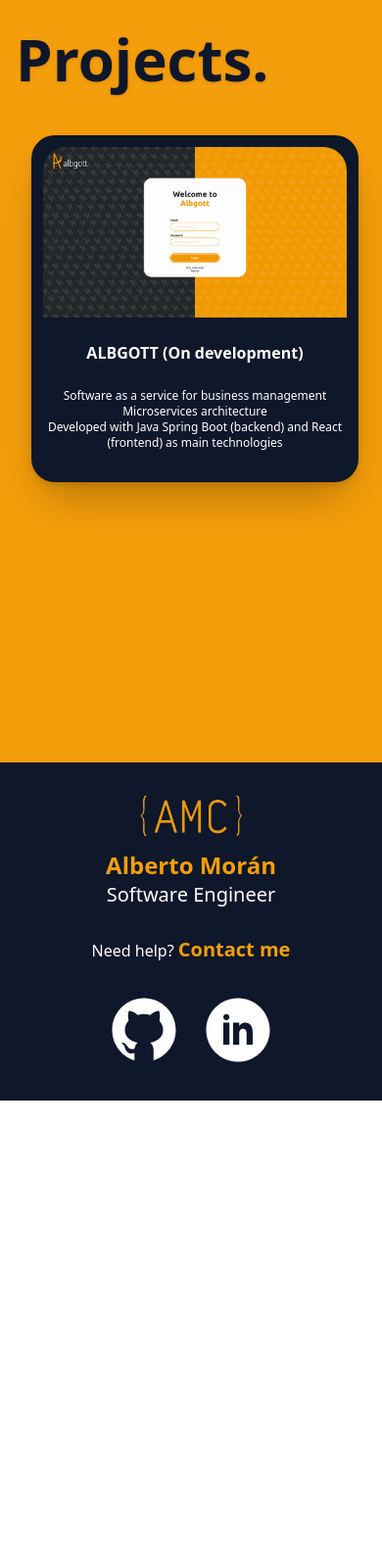
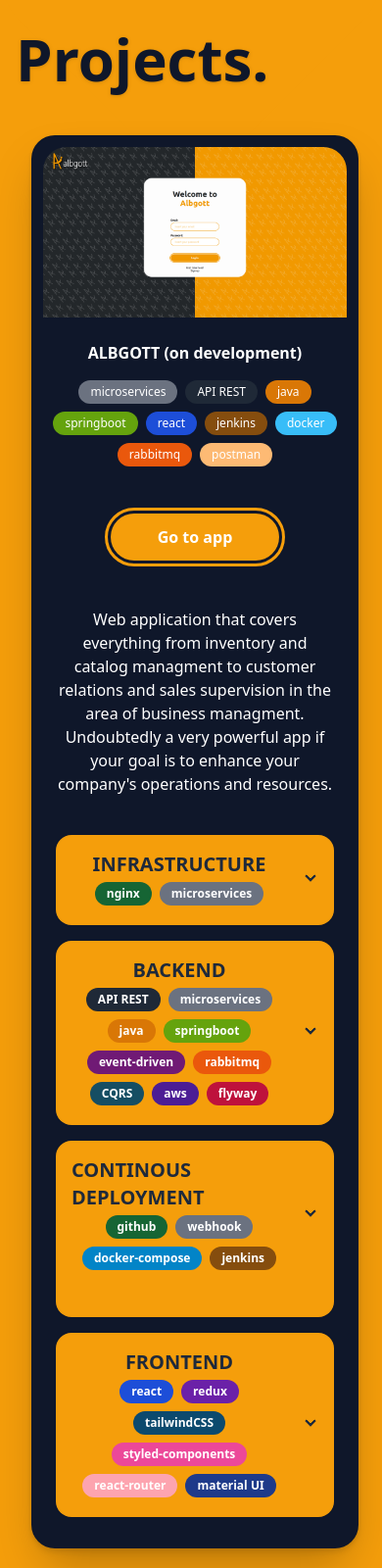
Before and after one commit to AlbertoMoranCuenca/AlbertoMoranCuenca.github.io, an Astro site: page / in a window 390 px wide. Shown: the part 2360-3960 px from the top of the page at 98% size. Before the commit the page ends 3483 px from the top, so only its background shows below. Built offline with nearby package versions, Linux system fonts and the light colour scheme; Astro itself is replaced by a stand-in of ours.

Commit message:
update albgott info

```diff
--- a/package.json
+++ b/package.json
@@ -15,5 +15,8 @@
     "astro": "^1.9.0",
     "tailwind-scrollbar": "^2.1.0",
     "tailwindcss": "^3.2.4"
+  },
+  "devDependencies": {
+    "daisyui": "^3.5.1"
   }
 }
--- a/src/components/Albgott.astro
+++ /dev/null
@@ -1,13 +0,0 @@
----
-
----
-<a class="group cursor-pointer" href="https://info.albgott.com/" target="_blank">
-  <div class="group-hover:blur-sm transform transition-all duration-1000 text-white flex place-content-center place-items-center overflow-hidden bg-slate-900 drop-shadow-md shadow-2xl rounded-3xl p-3 relative flex-col pb-8 text-center">
-    <img class="rounded-t-3xl" src="/images/albgott.png"/>
-    <h2 class=" my-6 lg:text-4xl font-bold">ALBGOTT (On development)</h2>
-    <p class="text-xs lg:text-xl">Software as a service for business management</p>
-    <p class="text-xs">Microservices architecture</p>
-    <p class="text-xs">Developed with Java Spring Boot (backend) and React (frontend) as main technologies</p>
-  </div>
-  <h2 class="hidden md:group-hover:block top-1/2 left-[40%]  blur-none text-slate-900 font-bold  text-6xl absolute">DISCOVER IT</h2>
-</a>
--- /dev/null
+++ b/src/components/Albgott/Accordion.astro
@@ -0,0 +1,12 @@
+---
+import Infrastructure from "./Infrastructure.astro";
+import Backend from "./Backend.astro";
+import Frontend from "./Frontend.astro";
+import ContinousDeployment from "./ContinousDeployment.astro";
+
+---
+
+<Infrastructure />
+<Backend />
+<ContinousDeployment />
+<Frontend />
--- /dev/null
+++ b/src/components/Albgott/Albgott.astro
@@ -0,0 +1,33 @@
+---
+import Tag from "./Tag.astro";
+import Accordion from "./Accordion.astro";
+
+---
+
+<div class=" text-white flex place-content-center place-items-center overflow-hidden bg-slate-900 drop-shadow-md shadow-2xl rounded-3xl p-3 relative flex-col pb-8 text-center">
+  <img class="rounded-t-3xl" src="/images/albgott.png"/>
+  <h2 class=" mt-6 mb-4 lg:text-4xl font-bold">ALBGOTT (on development)</h2>
+  <div class="flex gap-x-2 flex-wrap gap-y-2 justify-center ">
+    <Tag color="bg-gray-500">microservices</Tag>
+    <Tag color="bg-gray-800">API REST</Tag>
+    <Tag color="bg-amber-600">java</Tag>
+    <Tag color="bg-lime-600">springboot</Tag>
+    <Tag color="bg-blue-700">react</Tag>
+    <Tag color="bg-yellow-800">jenkins</Tag>
+    <Tag color="bg-sky-400">docker</Tag>
+    <Tag color="bg-orange-600">rabbitmq</Tag>
+    <Tag color="bg-orange-300">postman</Tag>
+  </div>
+  <a class="m-12 bg-amber-500 rounded-[30px] text-white font-bold px-12 py-3 outline outline-amber-500 outline-[3px] outline-offset-[3px]
+    hover:outline-offset-[4px]"
+    href="https://info.albgott.com" target="_blank">
+    Go to app
+  </a>
+  <p class="w-11/12 md:w-3/4 lg:w-2/3 mb-10">
+    Web application that covers everything from inventory and catalog managment to customer relations and sales supervision in the area of business managment.  <br />
+    Undoubtedly a very powerful app if your goal is to enhance your company's operations and resources.
+  </p>
+  <div class="w-11/12 md:w-3/4 lg:w-2/3 flex flex-col gap-y-4">
+    <Accordion />
+  </div>
+</div>
--- /dev/null
+++ b/src/components/Albgott/Backend.astro
@@ -0,0 +1,25 @@
+---
+import Tag from "./Tag.astro";
+
+---
+
+<div class="collapse collapse-arrow bg-amber-500">
+  <input type="radio" name="my-accordion" />
+  <div class="collapse-title text-xl font-black text-left flex flex-col items-center text-slate-800 gap-1">
+    BACKEND
+    <div class="flex gap-x-2 flex-wrap gap-y-2  justify-center">
+      <Tag color="bg-gray-800">API REST</Tag>
+      <Tag color="bg-gray-500">microservices</Tag>
+      <Tag color="bg-amber-600">java</Tag>
+      <Tag color="bg-lime-600">springboot</Tag>
+      <Tag color="bg-fuchsia-900">event-driven</Tag>
+      <Tag color="bg-orange-600">rabbitmq</Tag>
+      <Tag color="bg-cyan-900">CQRS</Tag>
+      <Tag color="bg-violet-900">aws</Tag>
+      <Tag color="bg-rose-700">flyway</Tag>
+    </div>
+  </div>
+  <div class="collapse-content  flex flex-col gap-3 mt-1 text-slate-800 md:px-14">
+    <p>DESARROLLAR</p>
+  </div>
+</div>
--- /dev/null
+++ b/src/components/Albgott/ContinousDeployment.astro
@@ -0,0 +1,28 @@
+---
+import Tag from "./Tag.astro";
+
+---
+
+<div class="collapse collapse-arrow bg-amber-500">
+  <input type="radio" name="my-accordion"/>
+  <div class="collapse-title text-xl font-black text-left flex flex-col items-center text-slate-800 gap-1">
+    CONTINOUS DEPLOYMENT
+    <div class="flex gap-x-2 flex-wrap gap-y-2  justify-center">
+      <Tag color="bg-green-800">github</Tag>
+      <Tag color="bg-gray-500">webhook</Tag>
+      <Tag color="bg-sky-600">docker-compose</Tag>
+      <Tag color="bg-yellow-800">jenkins</Tag>
+    </div>
+  </div>
+  <div class="collapse-content flex flex-col gap-3 text-slate-800 text-left font-semibold text-base md:text-xl p-4 md:px-14">
+    <img class="rounded-xl" src="/images/continous-deployment-schema.jpg"/>
+    <ol class="flex flex-col gap-4">
+      <li>1. A developer push code to production branch inside github.</li>
+      <li>2. Github inform jenkins, throught a webhook, that code base have been updated.</li>
+      <li>3. Jenkins dowload the repository that have just been updated.</li>
+      <li>4. Jenkins run app's Jenkinsfile.</li>
+      <li>5. Jenkins build and push the dockerized app to docker hub.</li>
+      <li>6. Nginx pull and restart the container of the app that was just updated</li>
+    </ol>
+  </div>
+</div>
--- /dev/null
+++ b/src/components/Albgott/Frontend.astro
@@ -0,0 +1,22 @@
+---
+import Tag from "./Tag.astro";
+
+---
+
+<div class="collapse collapse-arrow bg-amber-500">
+  <input type="radio" name="my-accordion"/>
+  <div class="collapse-title text-xl font-black text-left flex flex-col items-center text-slate-800 gap-1">
+    FRONTEND
+    <div class="flex gap-x-2 flex-wrap gap-y-2  justify-center">
+      <Tag color="bg-blue-700">react</Tag>
+      <Tag color="bg-purple-800">redux</Tag>
+      <Tag color="bg-sky-900">tailwindCSS</Tag>
+      <Tag color="bg-pink-500">styled-components</Tag>
+      <Tag color="bg-rose-300">react-router</Tag>
+      <Tag color="bg-blue-900">material UI</Tag>
+    </div>
+  </div>
+  <div class="collapse-content  flex flex-col gap-3 mt-1 text-slate-800 md:px-14">
+    <p>DESARROLLAR</p>
+  </div>
+</div>
--- /dev/null
+++ b/src/components/Albgott/Infrastructure.astro
@@ -0,0 +1,42 @@
+---
+import Tag from "./Tag.astro";
+
+---
+
+<div class="collapse collapse-arrow bg-amber-500">
+  <input type="radio" name="my-accordion"/>
+  <div class="collapse-title text-xl font-black text-left flex flex-col items-center text-slate-800 gap-1">
+    INFRASTRUCTURE
+    <div class="flex gap-x-2 flex-wrap gap-y-2  justify-center">
+      <Tag color="bg-green-800">nginx</Tag>
+      <Tag color="bg-gray-500">microservices</Tag>
+    </div>
+  </div>
+  <div class="collapse-content  flex flex-col gap-3 mt-1 text-slate-800 md:px-14">
+    <img class="rounded-xl" src="/images/infrastructure-schema.jpg"/>
+    <p>In order for the entire system to work, various artifacts are required, some of them working within our domain and others are delegated to third parties.</p>
+    <h2 class="text-left font-bold text-lg md:text-2xl">Outside our system</h2>
+    <ul class="text-left">
+      <li>- Github as code repository for working from anywhere.</li>
+      <li>- Dockerhub as container repository for storing microservices as containers.</li>
+      <li>- AWS S3 as file system for our microservices.</li>
+      <li>- AWS RDS as relational database for our microservices.</li>
+      <li>- Rabbitmq as a messaging queue for our microservices.</li>
+    </ul>
+    <h2 class="text-left font-bold text-lg md:text-2xl">Inside our system</h2>
+    <p class="text-left">Inside our domain we run all components inside a Nginx server. This components are:</p>
+    <ul class="text-left">
+      <li>- Jenkins container in order to update and test currents apps when new code is pushed inside github repositories.</li>
+      <li>- Docker-compose to run all the needed apps at the same time.</li>
+      <li>- Spring boot applications for backend microservices.</li>
+      <li>- React applications for front end applications.</li>
+    </ul>
+
+    <h2 class="text-left font-bold text-lg md:text-2xl">Why not a full distributed infrastructure</h2>
+    <p class="text-left">The main reasons for not moving to a complete distribute architecture are:</p>
+    <ul class="text-left">
+      <li>- Complexity: Implementing and managing a distributed infrastructure requires a higher level of complexity compared to a centralized infrastructure. It involves setting up and configuring multiple servers, ensuring synchronization and consistency across the nodes, and handling network communication between them. This complexity can add overhead to the development and maintenance processes.</li>
+      <li>- Cost: Distributed infrastructures typically involve additional hardware, networking, and maintenance costs. Acquiring and managing multiple servers, ensuring redundancy, and maintaining network connectivity can be more expensive than a single centralized server.</li>
+    </ul>
+  </div>
+</div>
--- /dev/null
+++ b/src/components/Albgott/Tag.astro
@@ -0,0 +1,6 @@
+---
+const {color} = Astro.props
+---
+<tag class={`${color}  px-3 py-1 text-center text-xs sm:text-sm text-white rounded-3xl`}>
+  <slot />
+</tag>
--- a/src/components/Projects.astro
+++ b/src/components/Projects.astro
@@ -1,5 +1,5 @@
 ---
-import Albgott from "./Albgott.astro";
+import Albgott from "./Albgott/Albgott.astro";
 import TopDecoration from "./TopDecoration.astro";
 
 
--- a/tailwind.config.cjs
+++ b/tailwind.config.cjs
@@ -7,5 +7,6 @@ module.exports = {
 	plugins: [
     // ...
     require('tailwind-scrollbar'),
+		require("daisyui"),
 ],
 }
```
Also changed, not shown: public/images/continous-deployment-schema.jpg (added), public/images/infrastructure-schema.jpg (added), 1 other file.
